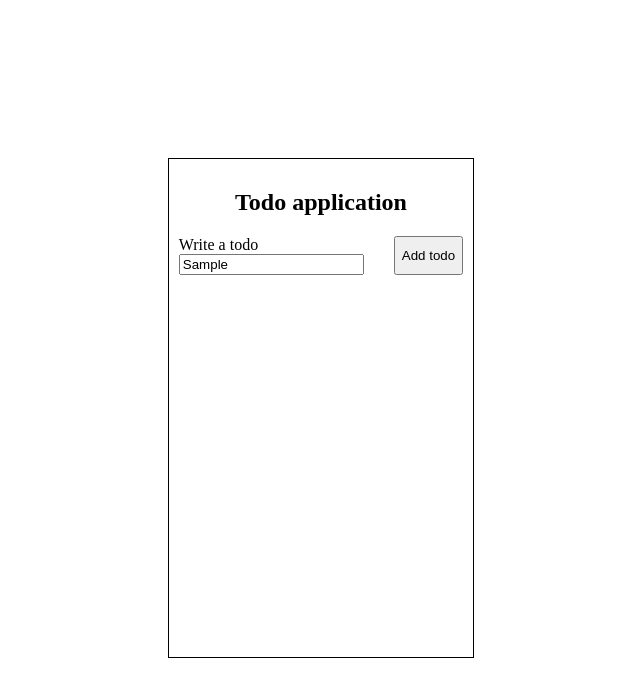
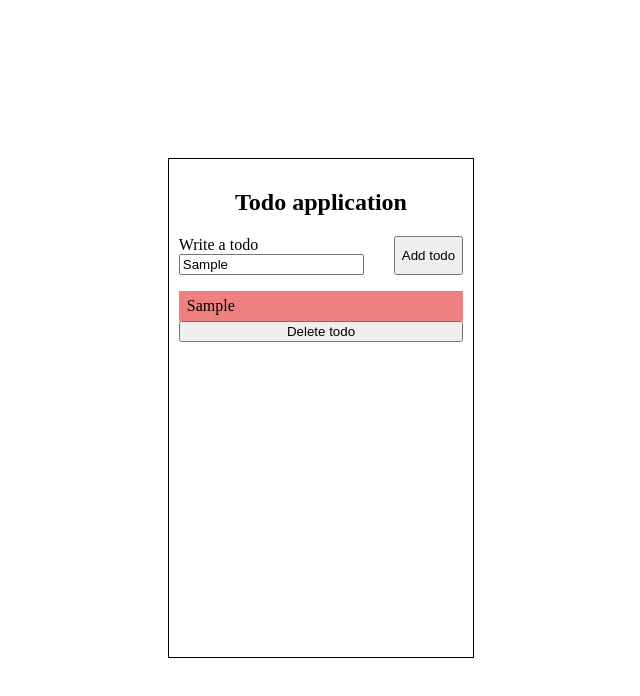
Before and after one commit to JulieKodehode/kodeloftetG7_undervisning18, a website: page index.html in a window 1280 px wide. Both pictures are taken after typing "Sample" into the empty fields and a click on the button "Add todo". Shown: the whole page, without its empty margins (319-959 px from the left). Drawn offline with Linux system fonts and the light colour scheme.

Commit message:
Undervisnng 20: Fullført prosjekt

```diff
--- a/index.html
+++ b/index.html
@@ -39,9 +39,10 @@
         id="taskButton" class="taskButton">Add todo</button>
       </form>
 
-      <ul
-      id="taskList"
-      class="taskList">
+      <ul class="taskList">
+        <div
+        id="taskListContainer" class="taskListContainer">
+        </div>
       </ul>
     </section>
     </main>
--- a/script.js
+++ b/script.js
@@ -1,3 +1,12 @@
+  /*
+  - An event listner listening for a click on a button
+  - Event listener activates a function that runs everytime the button is clicked
+  - Get value data from the HTML input and save it in an array
+  - Loop through the array and make an li-element for each item in the array
+  - Sends the filled li-elements back to the div-element in HTML
+  - Created a button that deletes the todo when finished
+  */
+
     // Array without content
     const todoTasks = [];
 
@@ -26,8 +35,35 @@
         const newListItem = document.createElement("li");
         console.log(newListItem);
 
+        // Add a class to the new li-element
+        newListItem.classList.add("taskListItem");
+
         // Set that the element 'li' have content from our looped through data
         newListItem.textContent = newTodoTask;
+
+        // Created a new HTML-element
+        const deleteButton = document.createElement("button");
+        console.log(deleteButton);
+
+        // Given the new element some text content
+        deleteButton.textContent = "Delete todo";
+
+        // Added function to the new button-element
+        deleteButton.addEventListener("click", function () {
+            console.log("Click?")
+            newListItem.remove();
+            deleteButton.remove();
+        })
+
+        // Getting the div-element from the HTML
+        const taskListContainer = document.querySelector("#taskListContainer");
+        console.log(taskListContainer);
+
+        // Returns the newly created li-element to the div-element
+        taskListContainer.appendChild(newListItem);
+
+        // Returns the newly created button-element to the div-element
+        taskListContainer.appendChild(deleteButton);
     }
 }
 
--- a/styles.css
+++ b/styles.css
@@ -60,3 +60,8 @@
     min-width: 100%;
     background-color: lightcoral;
 }
+
+.taskListContainer {
+    display: flex;
+   flex-direction: column;
+}
```
Also changed, not shown: 1 other file.
